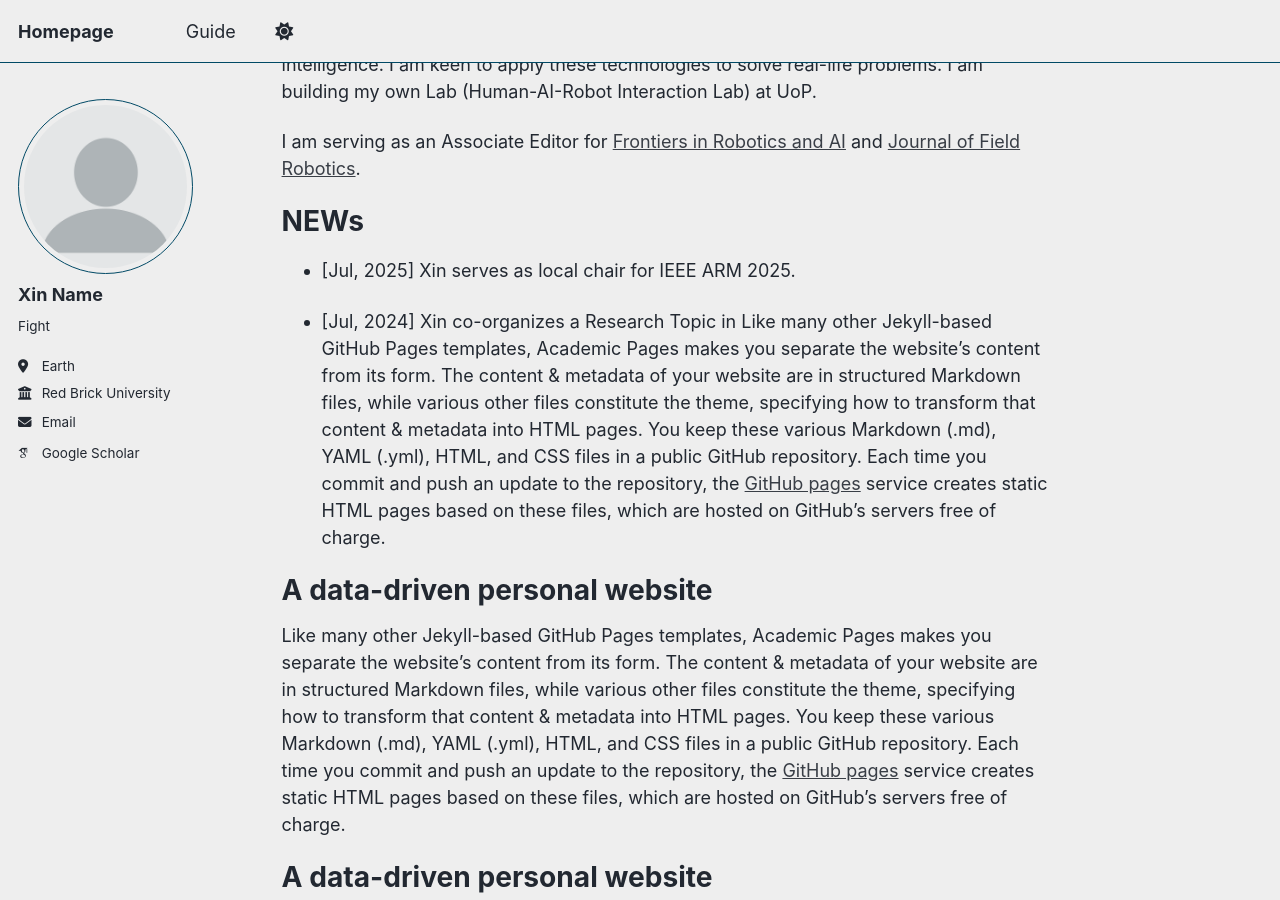
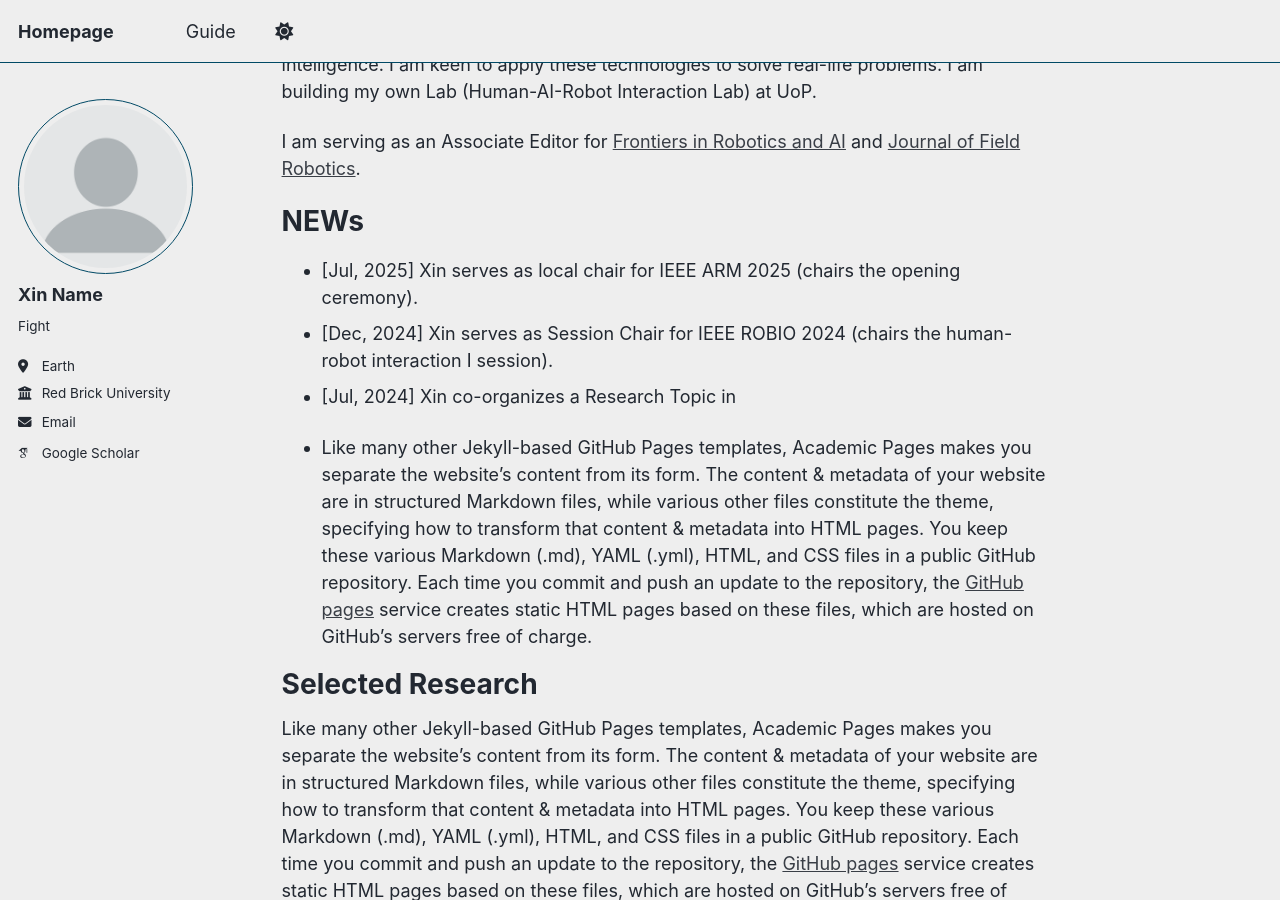
Before and after one commit to Mansion-ZX/Mansion-ZX.github.io, a Jekyll site: the page built from _pages/about.md, in a window 1280 px wide and 900 px high, scrolled down 303 px. Built offline with Jekyll 4.4.1, drawn with Linux system fonts in a browser that asks for light colours; some web fonts are replaced; a script that is not in the unit is left out.

Commit message:
Update about.md

```diff
--- a/_pages/about.md
+++ b/_pages/about.md
@@ -14,12 +14,14 @@ I am serving as an Associate Editor for [Frontiers in Robotics and AI](https://w
 
 NEWs
 ======
-- [Jul, 2025] Xin serves as local chair for IEEE ARM 2025.
+- [Jul, 2025] Xin serves as local chair for IEEE ARM 2025 (chairs the opening ceremony).
+- [Dec, 2024] Xin serves as Session Chair for IEEE ROBIO 2024 (chairs the human-robot interaction I session).
+- [Jul, 2024] Xin co-organizes a Research Topic in
 
-- [Jul, 2024] Xin co-organizes a Research Topic in
+-
 Like many other Jekyll-based GitHub Pages templates, Academic Pages makes you separate the website's content from its form. The content & metadata of your website are in structured Markdown files, while various other files constitute the theme, specifying how to transform that content & metadata into HTML pages. You keep these various Markdown (.md), YAML (.yml), HTML, and CSS files in a public GitHub repository. Each time you commit and push an update to the repository, the [GitHub pages](https://pages.github.com/) service creates static HTML pages based on these files, which are hosted on GitHub's servers free of charge.
 
-A data-driven personal website
+Selected Research
 ======
 Like many other Jekyll-based GitHub Pages templates, Academic Pages makes you separate the website's content from its form. The content & metadata of your website are in structured Markdown files, while various other files constitute the theme, specifying how to transform that content & metadata into HTML pages. You keep these various Markdown (.md), YAML (.yml), HTML, and CSS files in a public GitHub repository. Each time you commit and push an update to the repository, the [GitHub pages](https://pages.github.com/) service creates static HTML pages based on these files, which are hosted on GitHub's servers free of charge.
 
```
